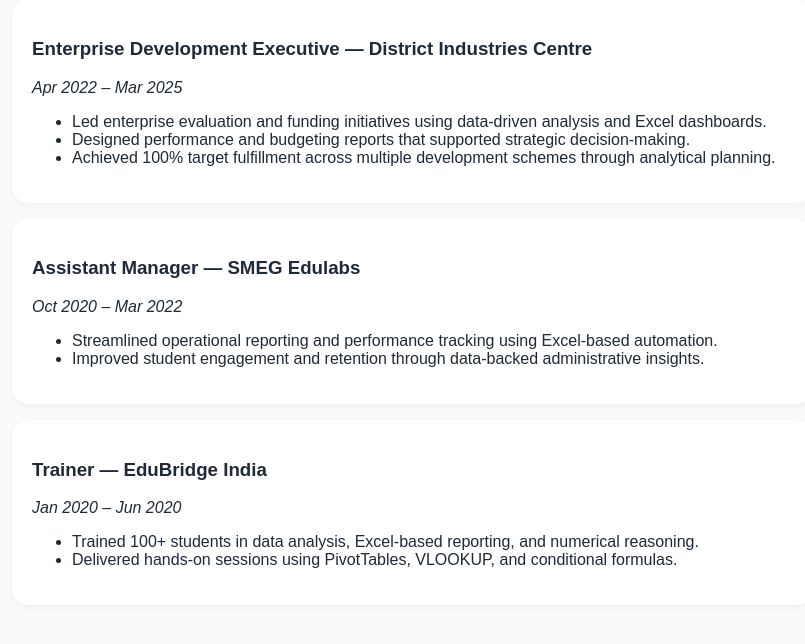
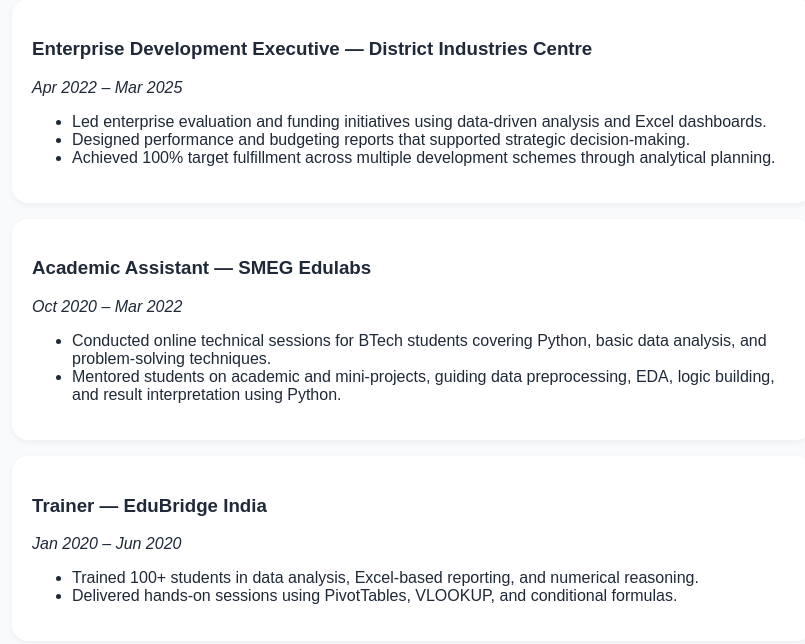
Before and after one commit to rihazraheem/portfolio-flask-app, a Flask app: page /experience in a window 1280 px wide. Shown: the part 570-1214 px from the top of the page, without its empty margins (228-1033 px from the left). Run offline with Flask 3, Linux system fonts and the light colour scheme.

Commit message:
updated experience and resume

```diff
--- a/templates/experience.html
+++ b/templates/experience.html
@@ -40,11 +40,11 @@
   </div>
 
   <div class="card">
-    <h3>Assistant Manager — SMEG Edulabs</h3>
+    <h3>Academic Assistant — SMEG Edulabs</h3>
     <em>Oct 2020 – Mar 2022</em>
     <ul>
-      <li>Streamlined operational reporting and performance tracking using Excel-based automation.</li>
-      <li>Improved student engagement and retention through data-backed administrative insights.</li>
+      <li>Conducted online technical sessions for BTech students covering Python, basic data analysis, and problem-solving techniques.</li>
+      <li>Mentored students on academic and mini-projects, guiding data preprocessing, EDA, logic building, and result interpretation using Python.</li>
     </ul>
   </div>
 
```
Also changed, not shown: 1 other file.
